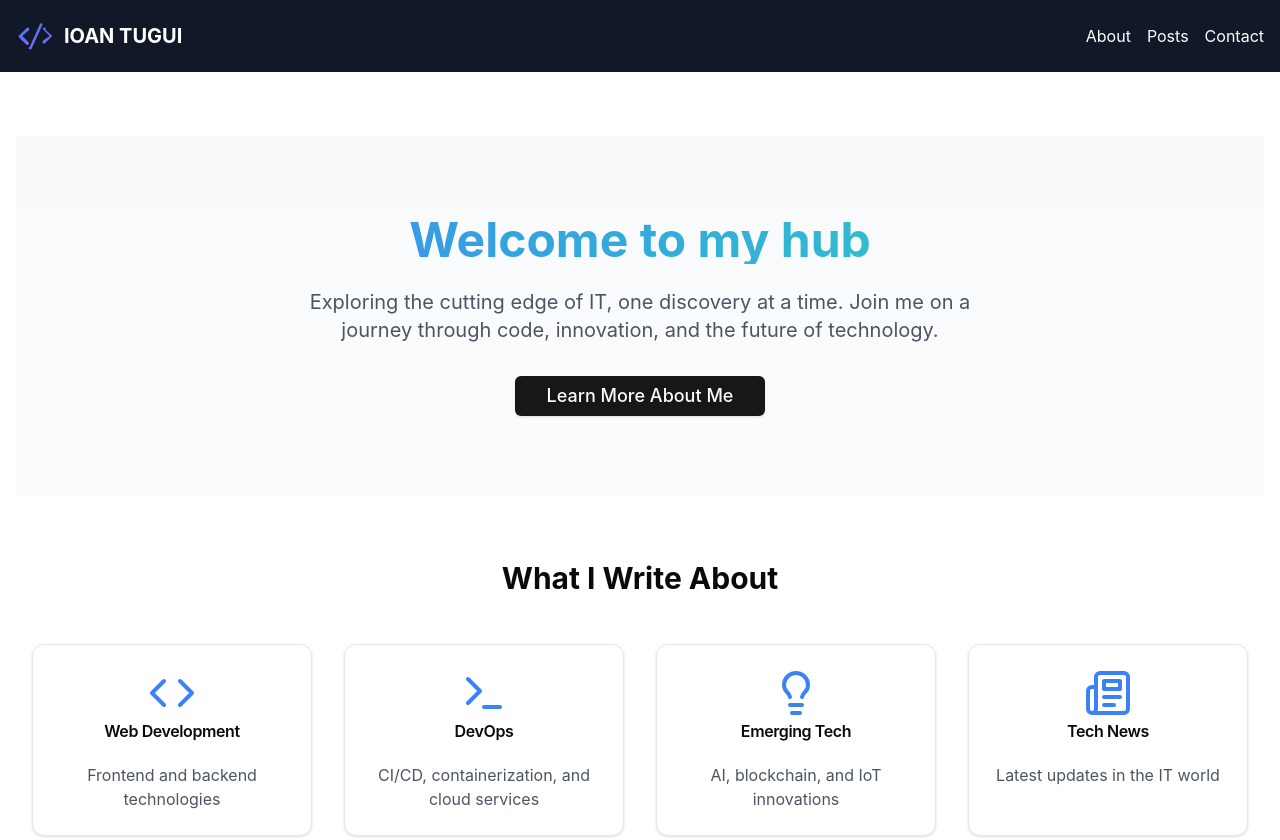
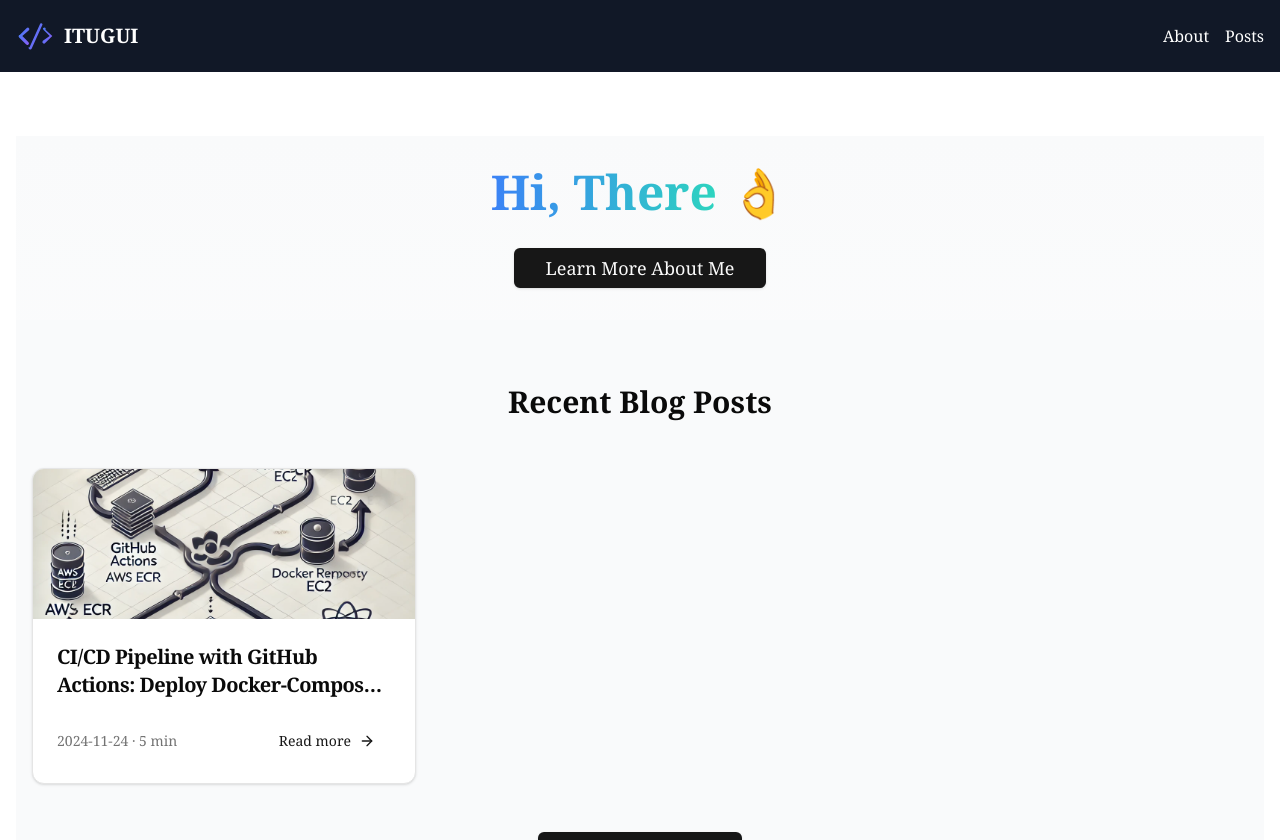
Before and after one commit to itfwf/itugui-blog, a Next.js app: page / in a window 1280 px wide. Shown: the top 840 px of the page. Built offline with nearby package versions, Linux system fonts and the light colour scheme.

Commit message:
small changes

```diff
--- a/app/globals.css
+++ b/app/globals.css
@@ -3,9 +3,7 @@
 @tailwind utilities;
 
 :root {
-  --font-primary: 'Inter', ui-sans-serif, system-ui, -apple-system, BlinkMacSystemFont,
-    "Segoe UI", Roboto, "Helvetica Neue", Arial, "Apple Color Emoji", "Segoe UI Emoji",
-    "Segoe UI Symbol", "Noto Color Emoji";
+  --font-primary: -apple-system-ui-serif, ui-serif, "Spectral", "Georgia", serif;
 }
 
 body {
--- a/app/layout.tsx
+++ b/app/layout.tsx
@@ -4,21 +4,21 @@ import Header from "@/components/header";
 import Footer from "@/components/footer";
 
 export const metadata: Metadata = {
-  title: "Engineering Hub - .NET, React, and Cloud Development Blog",
+  title: "Dev Hub - .NET, React, and Cloud Development Blog",
   description: "Follow my journey as a .NET developer tackling React and Cloud challenges. Discover tips, tricks, and real-world solutions for modern software engineering and web development.",
   keywords: ['.NET', 'React', 'AWS', 'developer blog', 'cloud computing', 'web development', 'coding challenges', 'serverless', 'software engineering'],
   openGraph: {
-    title: 'Engineering Hub - .NET, React, and AWS Development Blog',
+    title: 'Dev Hub - .NET, React, and AWS Development Blog',
     description: 'Follow my journey as a .NET developer tackling React and AWS challenges. Discover tips, tricks, and real-world solutions for modern software engineering and web development.',
     url: 'https://www.itugui.com',
     type: 'website',
-    siteName: 'ITugui - Engineering Hub Blog',
+    siteName: 'ITugui - Dev Hub Blog',
     locale: 'en_US',
   },
 
   twitter: {
     card: 'summary',
-    title: 'Engineering Hub - .NET, React, and AWS Development Blog',
+    title: 'Dev Hub - .NET, React, and AWS Development Blog',
     description: 'Follow my journey as a .NET developer tackling React and AWS challenges. Discover tips, tricks, and real-world solutions for modern software engineering and web development.',
     site: '@itugui',
   },
@@ -30,7 +30,7 @@ export const metadata: Metadata = {
     apple: '/images/apple-touch-icon.png',
   },
   authors: [{ name: '@itugui', url: 'https://www.itugui.com' }],
-  applicationName: 'ITugui - Engineering Hub Blog',
+  applicationName: 'ITugui - Dev Hub Blog',
   robots: {
     index: true,
     follow: true,
--- a/app/page.tsx
+++ b/app/page.tsx
@@ -1,17 +1,14 @@
 
-import { HomePageComponent } from '@/components/home-page';
 import { Button } from '@/components/ui/button';
 import Link from 'next/link';
 import { RecentPosts } from '@/components/recent-posts';
 
 export default async function Home() {
 
-
   return (
     <main className="mx-auto flex w-full max-w-7xl flex-col items-start justify-start px-4 pt-16 md:flex-row">
       <div className="min-h-screen bg-gradient-to-b from-gray-50 to-white dark:from-gray-900 dark:to-gray-800">
         <HeroSection />
-        <HomePageComponent />
         <RecentPosts />
       </div>
     </main>
@@ -19,14 +16,11 @@ export default async function Home() {
 }
 
 const HeroSection = () => (
-  <section className="py-20 text-center">
-    <div className="container mx-auto px-4">
-      <h1 className="text-5xl font-bold mb-6 bg-clip-text text-transparent bg-gradient-to-r from-blue-500 to-teal-400 leading-none">
-        Welcome to my hub
+  <section className="py-8 text-center">
+    <div className="container mx-auto space-y-8">
+      <h1 className="text-5xl font-bold ">
+        <span className='bg-clip-text text-transparent bg-gradient-to-r from-blue-500 to-teal-400 leading-none'>Hi, There</span> <span className='text-'>👌</span>
       </h1>
-      <p className="text-xl text-gray-600 dark:text-gray-300 mb-8 max-w-2xl mx-auto">
-        Exploring the cutting edge of IT, one discovery at a time. Join me on a journey through code, innovation, and the future of technology.
-      </p>
       <Button asChild size="lg" className="text-lg">
         <Link href="/about">Learn More About Me</Link>
       </Button>
--- a/components/header.tsx
+++ b/components/header.tsx
@@ -30,18 +30,13 @@ export default function Header() {
                             <path d="M16.47 7.22a1 1 0 011.06-.22 1 1 0 01.22 1.06l-.07.16L21.78 12l-4.25 4.25a1 1 0 01-1.41 0 1 1 0 01-.08-1.32l.08-.1L20.19 12l-3.72-3.72a1 1 0 010-1.41l4.25-4.25-4.25 4.25z" />
                         </g>
                     </svg>
-                    <span className="text-xl font-bold">IOAN TUGUI</span>
+                    <span className="text-xl font-bold">ITUGUI</span>
                 </Link>
 
                 <nav className="hidden md:flex space-x-4">
                     <a href="/about" className="hover:text-blue-400 transition-colors">About</a>
-                    <a href="/posts" className="hover:text-blue-400 transition-colors">Posts</a>
-                    <a href="/contact" className="hover:text-blue-400 transition-colors">Contact</a>
+                    <a href="/blog" className="hover:text-blue-400 transition-colors">Posts</a>
                 </nav>
-
-                {/* <div className="hidden md:block">
-                    <Button className='w-0 h-0' variant="outline"></Button>
-                </div> */}
 
                 <button
                     className="md:hidden"
@@ -56,12 +51,8 @@ export default function Header() {
                 <div className="md:hidden">
                     <nav className="px-4 pt-2 pb-4 space-y-2">
                         <a href="/about" className="block hover:text-blue-400 transition-colors">About</a>
-                        <a href="/posts" className="block hover:text-blue-400 transition-colors">Posts</a>
-                        <a href="/contact" className="block hover:text-blue-400 transition-colors">Contact</a>
+                        <a href="/blog" className="block hover:text-blue-400 transition-colors">Posts</a>
                     </nav>
-                    {/* <div className="px-4 pb-4">
-                        <Button variant="outline" className="w-full">Get Started</Button>
-                    </div> */}
                 </div>
             )}
         </header>
--- a/posts/ci-cd-pipeline-docker-compose-aws-ecr-ec2-github-actions.md
+++ b/posts/ci-cd-pipeline-docker-compose-aws-ecr-ec2-github-actions.md
@@ -15,6 +15,12 @@ image: ci-cd-pipeline-aws-github-actions.webp
 
 *TL-DR;* ***Delivering a new version of product through a series of steps.***
 
+<!-- ## CI/CD Pipeline Steps: From Code to Production 🚀
+
+![](/images/ci-cd-pipeline-docker-compose-aws-ecr-ec2-github-actions/ci-cd-pipeline.svg)
+-->
+
+
 ### What is Continuous integration(CI)?
 
 As any development workflow, to merge your feature/fix that you are working on into *main* branch, you create a branch, commit often and then you'll raise a PR. Here the CI takes place.
@@ -26,7 +32,4 @@ Automatically execute a series of steps: **build**, **test**, **run static code
 * EC2 instance running and Docker installed. [Great article to install docker into EC2](https://www.cyberciti.biz/faq/how-to-install-docker-on-amazon-linux-2/).
 * GitHub repository & GitHub Actions enabled
 
-
-## CI/CD Pipeline Steps: From Code to Production 🚀
-
-![](/images/ci-cd-pipeline-docker-compose-aws-ecr-ec2-github-actions/ci-cd-pipeline.svg)
+## Set 1 - Setup AWS
```
